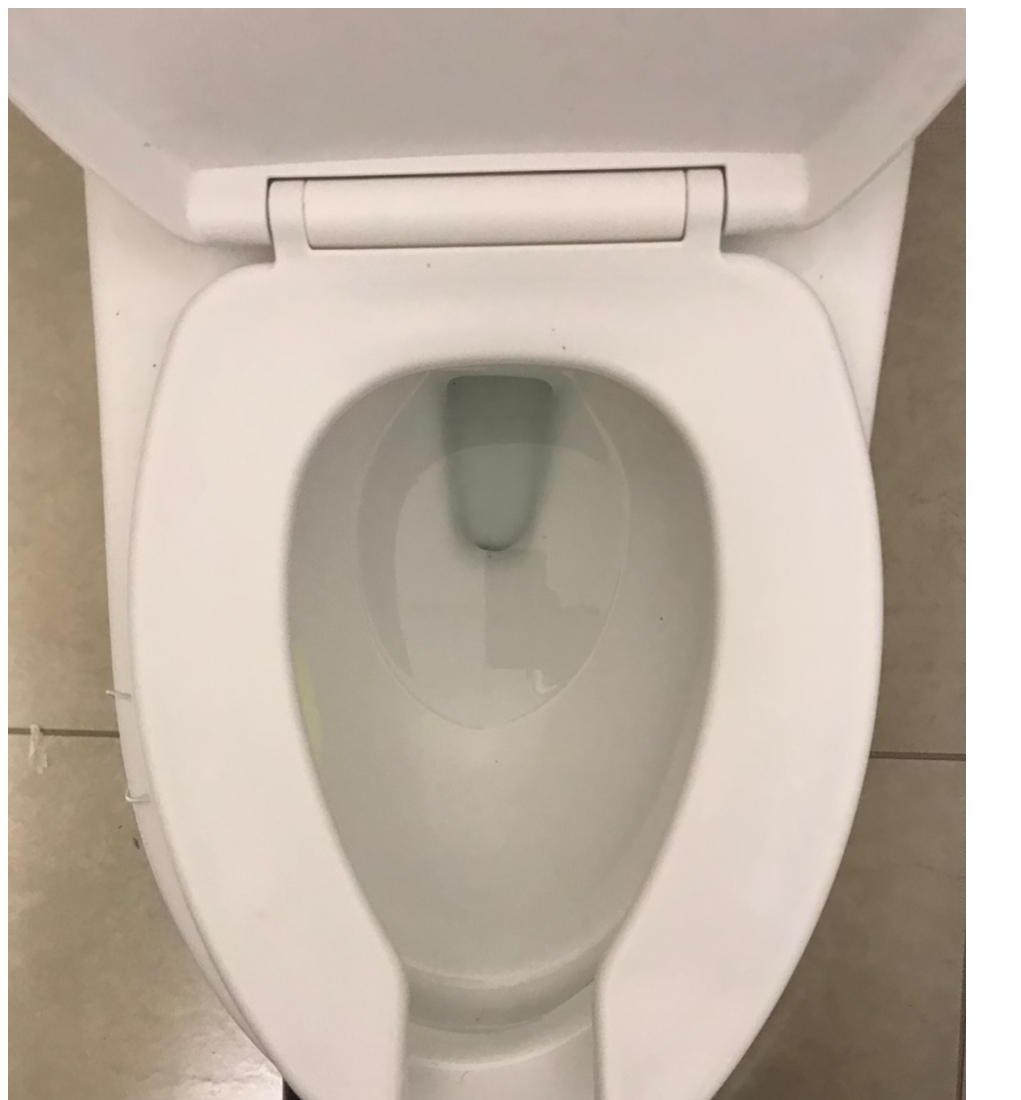
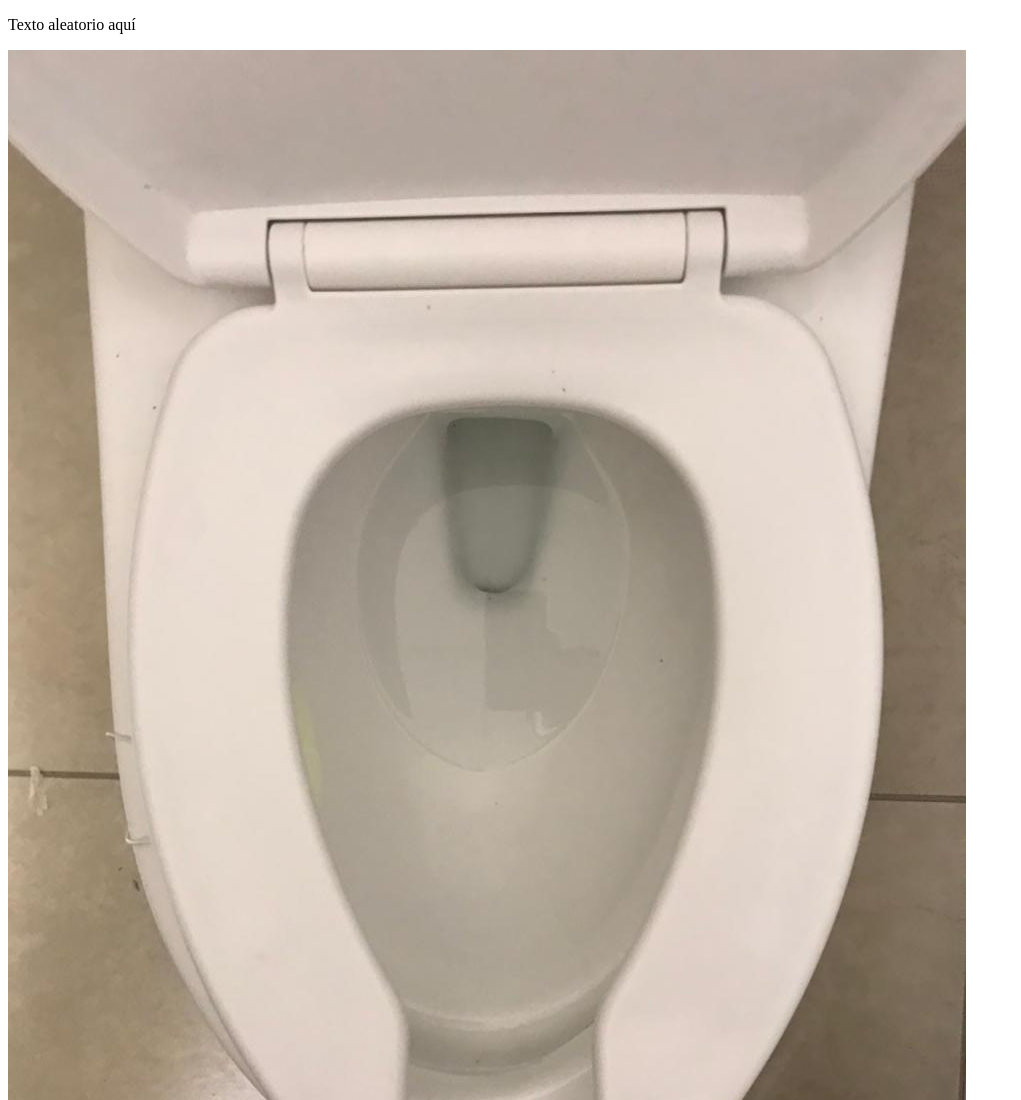
Before and after one commit to alexrh0/LaToilette, a plain HTML site: page index.html in a window 1280 px wide. Shown: the top 1100 px of the page, without its empty margins (0-1021 px from the left). Drawn offline with Linux system fonts and the light colour scheme.

Commit message:
Update index.html

```diff
--- a/index.html
+++ b/index.html
@@ -7,6 +7,7 @@
 </head>
 <body>
     <div id="image-container">
+        <p id="random-text">Texto aleatorio aquí</p>
         <img id="random-image" src="" alt="Imagen aleatoria">
     </div>
     <script src="script.js"></script>
```
